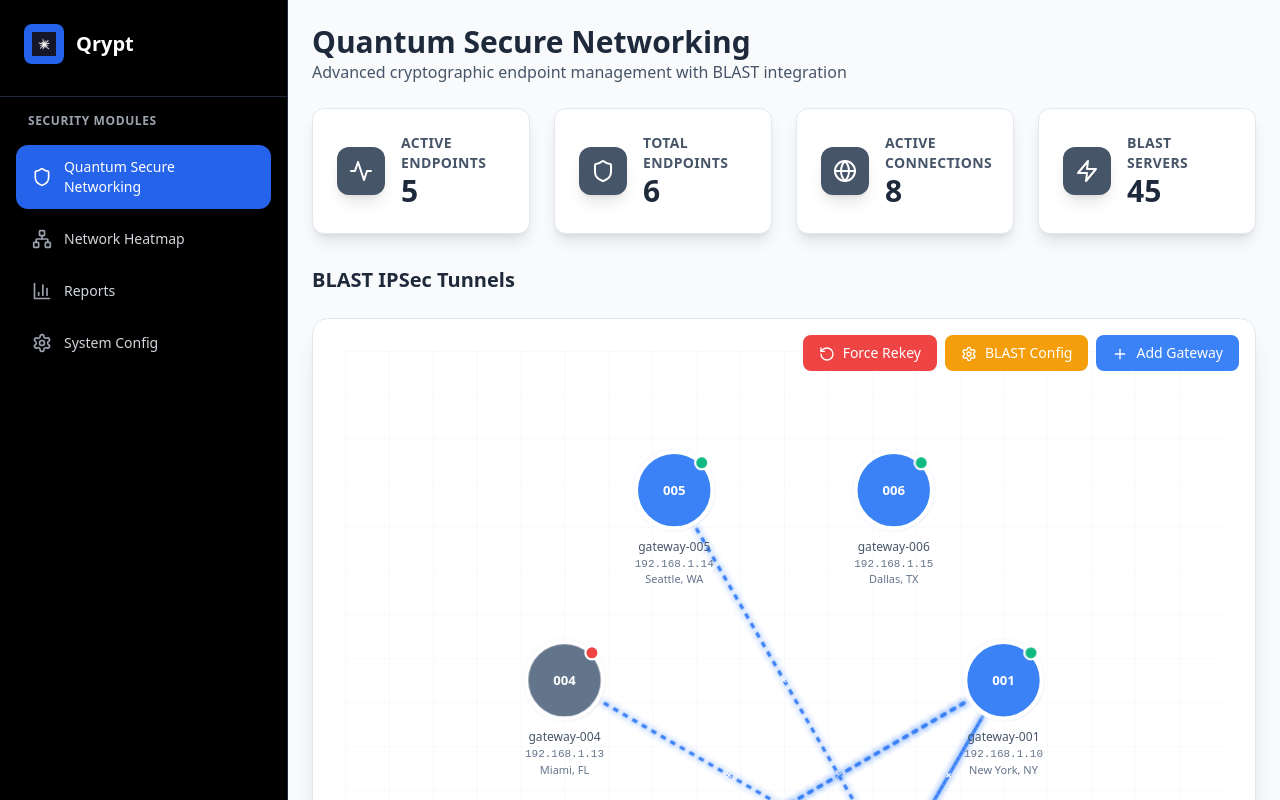
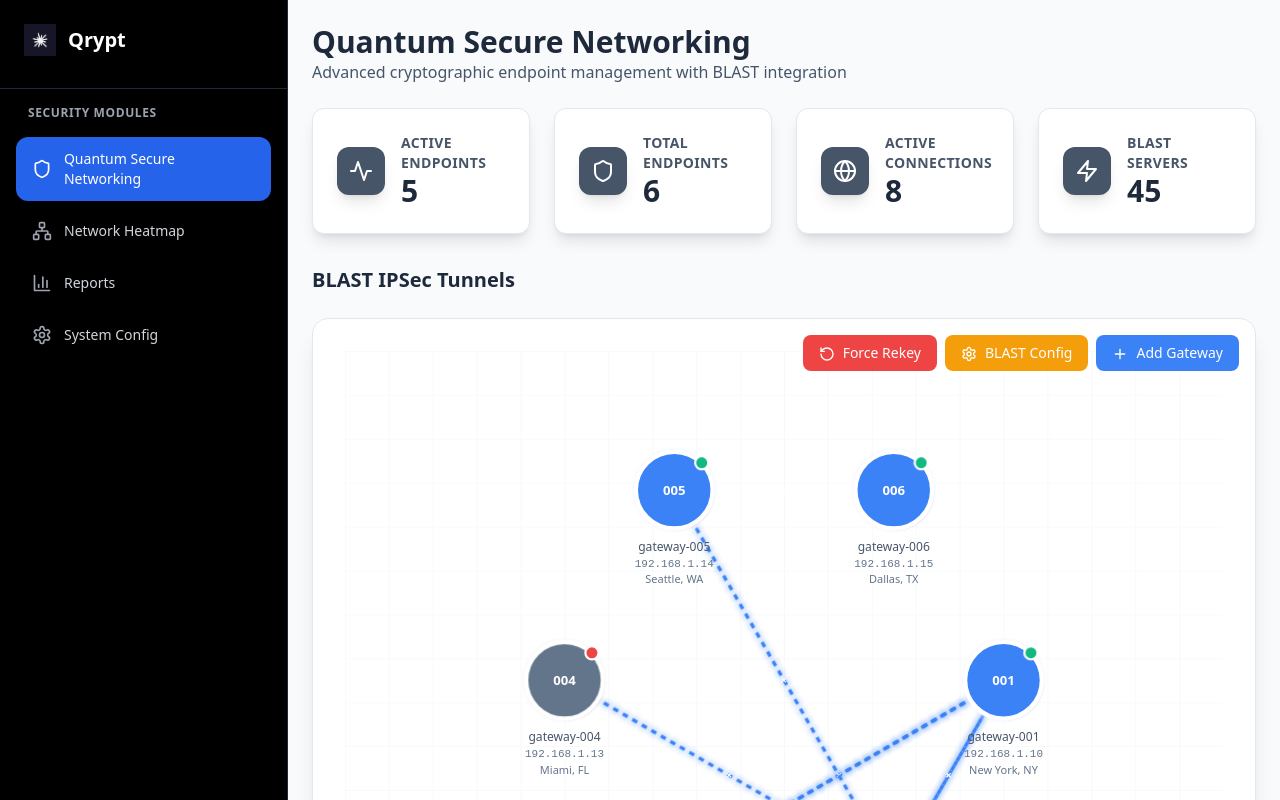
Before and after one commit to Grego22/design001, a React (Vite) app: page / in a window 1280 px wide. Shown: the top 800 px of the page. Built offline with nearby package versions, Linux system fonts and the light colour scheme.

Commit message:
Remove blue background and use only the logo image

```diff
--- a/src/components/Sidebar.tsx
+++ b/src/components/Sidebar.tsx
@@ -18,9 +18,7 @@ const Sidebar: React.FC<SidebarProps> = ({ selectedProduct, onProductSelect }) =
     <div className="w-72 bg-black shadow-2xl border-r border-gray-800 flex flex-col">
       <div className="p-6 border-b border-gray-800">
         <div className="flex items-center space-x-3 mb-2">
-          <div className="p-2 bg-blue-600 rounded-lg shadow-lg">
-            <img src="/src/assets/QRY_social thumbnail_ symbol_ dark .png" alt="Qrypt Logo" className="w-6 h-6" />
-          </div>
+          <img src="/src/assets/QRY_social thumbnail_ symbol_ dark .png" alt="Qrypt Logo" className="w-8 h-8" />
           <div>
             <h1 className="text-xl font-bold text-white">
               Qrypt
```
